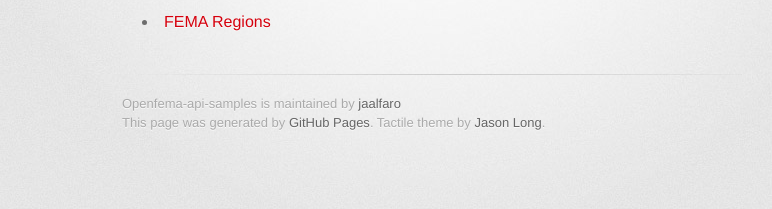
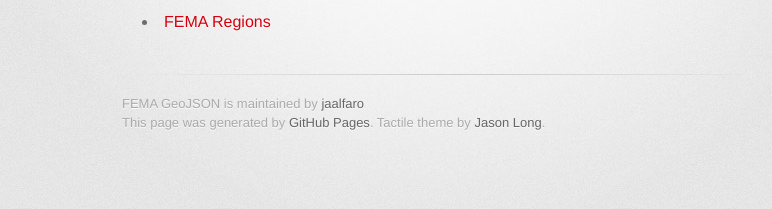
Before and after one commit to jaalfaro/FEMA-GeoJson, a Jekyll site: the page built from index.md, in a window 1280 px wide. Shown: the part 350-559 px from the top of the page, without its empty margins (208-980 px from the left). Built offline with Jekyll 4.4.1, drawn with Linux system fonts in a browser that asks for light colours; some web fonts are replaced.

Commit message:
Update footer.html

```diff
--- a/_includes/footer.html
+++ b/_includes/footer.html
@@ -1,7 +1,7 @@
         </section>
 
         <footer>
-          Openfema-api-samples is maintained by <a href="https://github.com/jaalfaro">jaalfaro</a><br>
+          FEMA GeoJSON is maintained by <a href="https://github.com/jaalfaro">jaalfaro</a><br>
           This page was generated by <a href="http://pages.github.com">GitHub Pages</a>. Tactile theme by <a href="https://twitter.com/jasonlong">Jason Long</a>.
         </footer>
 
```
